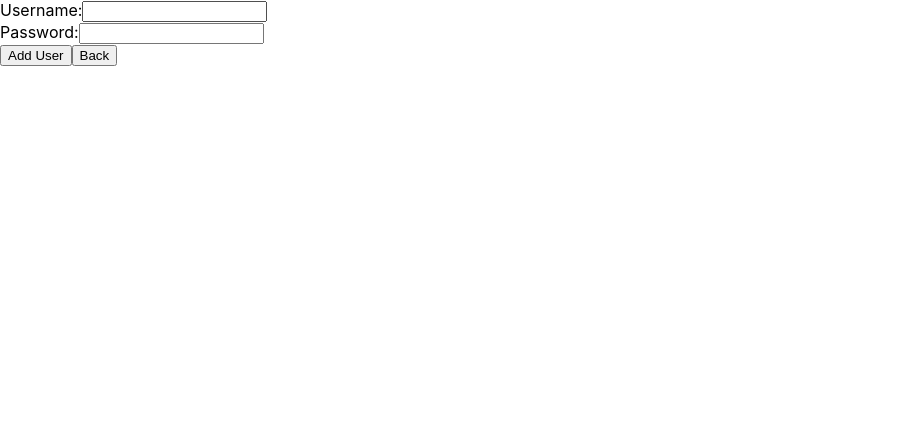
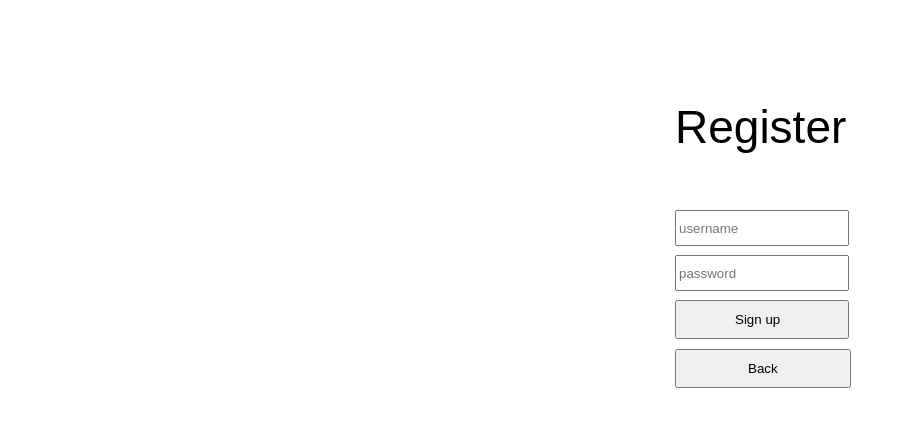
Before and after one commit to mitky/booking-system, a React (Create React App) app: page /a in a window 1280 px wide. Shown: the top 426 px of the page, without its empty margins (0-914 px from the left). Built offline with nearby package versions, Linux system fonts and the light colour scheme.

Commit message:
some css changes

```diff
--- a/src/App.css
+++ b/src/App.css
@@ -39,14 +39,43 @@
       padding: 10px 58px;
       display: flex;
       margin-left: 675px ;
-      margin-top: 110px;
+      margin-top: 300px;
+      width: 174px;
 
     }
 
     .Register-backButton {
       display: flex;
       position: relative;
-      padding: 10px 89px;
+      padding: 10px 71px;
       margin-left: 675px ;
       margin-top: 10px;
     }
+
+    .container {
+      position: relative;
+    }
+
+    .username-field {
+      position: absolute;
+      top: 210px;
+      left: 675px;
+      width: 166px;
+      height: 30px;
+    }
+
+    .password-field {
+      position: absolute;
+      top: 255px;
+      left: 675px;
+      width: 166px;
+      height: 30px;
+    }
+
+    .register-header {
+      position: absolute;
+      top: 100px;
+      left: 675px;
+      font-size: 46px;
+      font-family: Arial, sans-serif;
+    }
--- a/src/components/Register.js
+++ b/src/components/Register.js
@@ -2,6 +2,7 @@ import React from "react";
 import { useMutation, gql } from '@apollo/client';
 import { useNavigate } from "react-router-dom";
 import client from './Client';
+import '../App.css';
 
 
 
@@ -76,17 +77,21 @@ export default function Register(){
 
 
     return(
+
+
       <form onSubmit={handleSubmit}>
       <div>
-        <label htmlFor="username">Username:</label>
-        <input type="text" id="username" name="username" />
+        <header className="register-header">Register</header>
+        <input className="username-field" placeholder="username" type="text" id="username" name="username" />
+      </div>
+      <div >
+        <input className="password-field" placeholder="password" type="password" id="password" name="password" />
       </div>
       <div>
-        <label htmlFor="password" >Password:</label>
-        <input type="password" id="password" name="password" />
+        <button className="Register-createAccButton" type="submit">Sign up</button>
+        <button  className="Register-backButton" onClick={goBack}>Back</button>
       </div>
-      <button type="submit">Add User</button>
-      <button  onClick={goBack}>Back</button>
+
     </form>
 
   );
```
